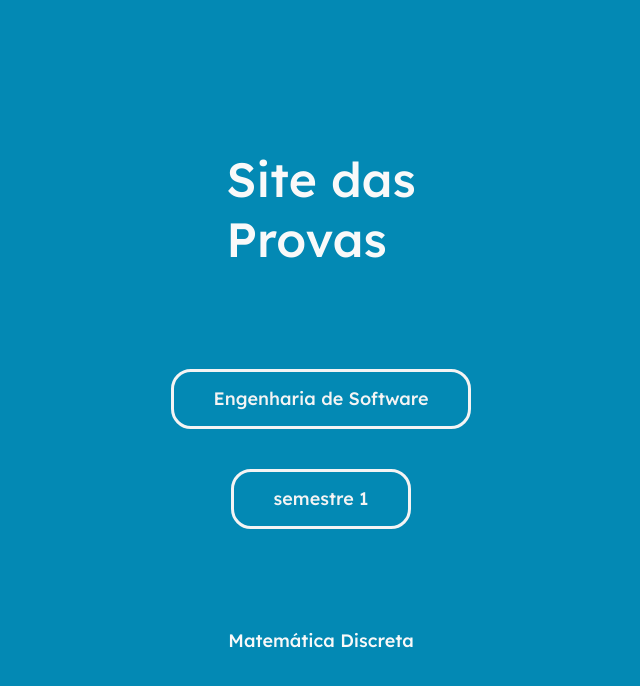
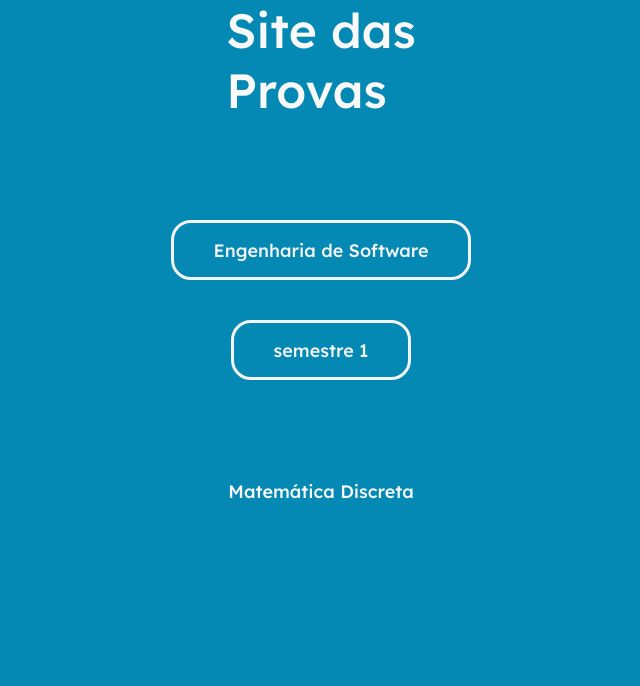
Before and after one commit to juliopontocom/sitedasprovas, a React (Vite) app: page / in a window 1280 px wide. Shown: the top 686 px of the page, without its empty margins (319-959 px from the left). Built offline with nearby package versions, Linux system fonts and the light colour scheme.

Commit message:
teste res

```diff
--- a/src/App.css
+++ b/src/App.css
@@ -1,7 +1,6 @@
 #root {
   margin: 0;
   padding: 0;
-  width: 100%;
 
   --blue-100: #027397;
   --blue-200: #0389B4;
@@ -13,6 +12,6 @@
   --white-300: #EDEDED;
   --white-400: #DCDCDC;
 
-  --width: 100vw;
-  --height: 100vh;
+  --width: 100%;
+  --height: 100%;
 }
--- a/src/index.css
+++ b/src/index.css
@@ -17,8 +17,8 @@
 body {
   margin: 0;
   display: flex;
-  place-items: center;
-  min-height: 100vh;
+  justify-content: center;
+  min-height: 100%;
 }
 
 *{
```
